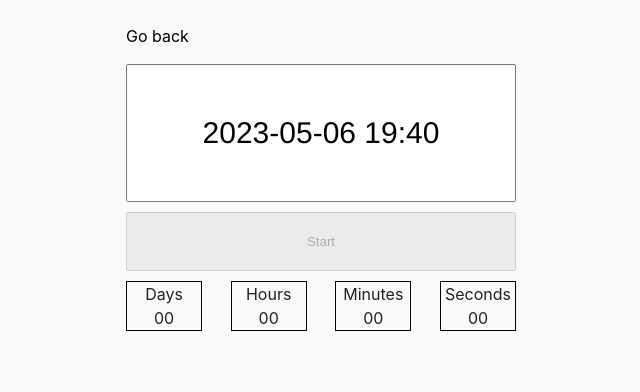
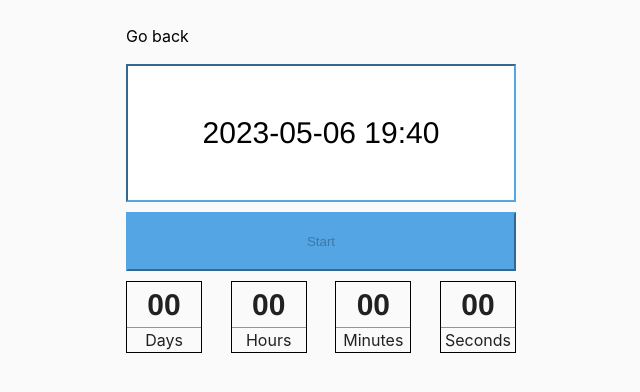
Before and after one commit to SandraKoch/goit-js-hw-09, a website built with Parcel: page src/02-timer.html in a window 1280 px wide. Shown: the whole page, without its empty margins (319-959 px from the left). Built offline with nearby package versions, Linux system fonts and the light colour scheme.

Commit message:
timer styles

```diff
--- a/src/css/my-styles.css
+++ b/src/css/my-styles.css
@@ -31,8 +31,14 @@ a {
   margin-top: 10px;
 }
 
+.flatpickr-input[readonly] {
+  border-color: rgb(83, 165, 228);
+}
+
 .timer-start-button {
   padding: 20px 0;
+  background-color: rgb(83, 165, 228);
+  border-color: rgb(83, 165, 228);
 }
 
 .timer-container {
@@ -52,13 +58,20 @@ a {
 }
 .field {
   display: flex;
-  flex-direction: column-reverse;
+  flex-direction: column;
   align-items: center;
   width: 76px;
   border: 1px solid black;
   margin-top: 10px;
 }
-/* .value {
+.value {
+  font-family: 'Franklin Gothic Medium', 'Arial Narrow', Arial, sans-serif;
+  font-weight: 900;
+  font-size: 30px;
+  border-bottom: 1px solid rgb(83, 165, 228);
+  width: 100%;
+  text-align: center;
 }
-.label {
+
+/* .label {
 } */
```
